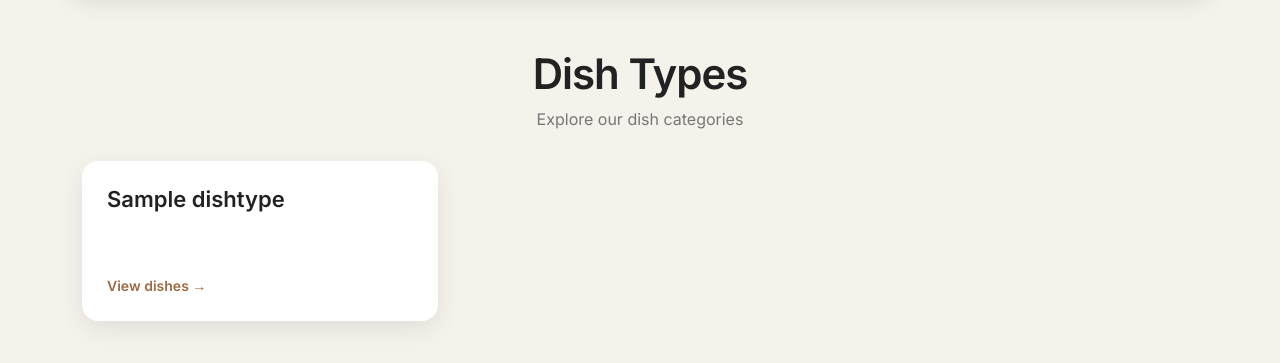
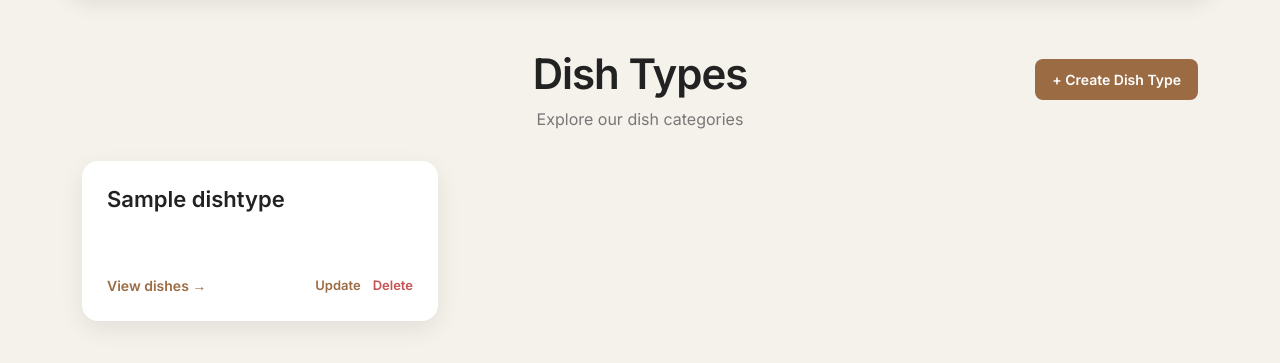
Before and after one commit to GGZahar1/Restaurant-kitchen-service, a Django app: page /dish_types/ in a window 1280 px wide. Shown: the part 81-444 px from the top of the page. Run offline with Django 5.2, Linux system fonts and the light colour scheme; tables that the repository leaves empty hold one stand-in row (values such as "Sample post").

Commit message:
Add CRUD operations for dish types

```diff
--- a/kitchen/models.py
+++ b/kitchen/models.py
@@ -23,7 +23,7 @@ class Dish(models.Model):
     name = models.CharField(max_length=255)
     description = models.TextField()
     price = models.DecimalField(max_digits=6, decimal_places=2)
-    dish_type = models.ForeignKey(DishType, on_delete=models.CASCADE)
+    dish_type = models.ForeignKey(DishType, on_delete=models.PROTECT)
     cooks = models.ManyToManyField(Cook, related_name="dishes")
 
     def __str__(self) -> str:
--- a/kitchen/urls.py
+++ b/kitchen/urls.py
@@ -1,19 +1,25 @@
 from django.urls import path
 from django.views import View
 
-from .views import index, CookListView, DishTypeListView, DishListView, DishDetailView, CookDetailView, \
-    DishTypeDishListView, DishCreateView, DishUpdateView, DishDeleteView
+from .views import (
+    index, CookListView, DishTypeListView, DishListView, DishDetailView, CookDetailView,
+    DishTypeDishListView, DishCreateView, DishUpdateView, DishDeleteView, DishTypeCreateView,
+    DishTypeUpdateView, DishTypeDeleteView)
+
 
 urlpatterns = [
     path("", index, name="home"),
     path("cooks/", CookListView.as_view(), name="cook-list"),
+    path("cooks/<int:pk>/", CookDetailView.as_view(), name="cook-detail"),
     path("dish_types/", DishTypeListView.as_view(), name="dish-type-list"),
+    path("dish_types/create/", DishTypeCreateView.as_view(), name="dish-type-create"),
+    path("dish_types/<int:pk>/update/", DishTypeUpdateView.as_view(), name="dish-type-update"),
+    path("dish_types/<int:pk>/delete/", DishTypeDeleteView.as_view(), name="dish-type-delete"),
     path("dishes/", DishListView.as_view(), name="dish-list"),
     path("dishes/<int:pk>/", DishDetailView.as_view(), name="dish-detail"),
     path("dishes/create/", DishCreateView.as_view(), name="dish-create"),
     path("dishes/<int:pk>/update/", DishUpdateView.as_view(), name="dish-update"),
     path("dishes/<int:pk>/delete/", DishDeleteView.as_view(), name="dish-delete"),
-    path("cooks/<int:pk>/", CookDetailView.as_view(), name="cook-detail"),
     path("dish-types/<int:pk>/dishes/", DishTypeDishListView.as_view(), name="dish-type-dishes-list"),
 
 ]
--- a/kitchen/views.py
+++ b/kitchen/views.py
@@ -35,6 +35,26 @@ class DishTypeListView(generic.ListView):
     model = DishType
     paginate_by = 6
     template_name = "kitchen/dish-type-list.html"
+
+
+class DishTypeCreateView(generic.CreateView):
+    model = DishType
+    template_name = "kitchen/dish-type-form.html"
+    success_url = reverse_lazy("kitchen:dish-type-list")
+    fields = "__all__"
+
+
+class DishTypeUpdateView(generic.UpdateView):
+    model = DishType
+    template_name = "kitchen/dish-type-form.html"
+    success_url = reverse_lazy("kitchen:dish-type-list")
+    fields = "__all__"
+
+
+class DishTypeDeleteView(generic.DeleteView):
+    model = DishType
+    template_name = "kitchen/dish-type-confirm-delete.html"
+    success_url = reverse_lazy("kitchen:dish-type-list")
 
 
 class DishTypeDishListView(generic.ListView):
--- a/static/css/styles.css
+++ b/static/css/styles.css
@@ -243,6 +243,7 @@ body {
 }
 
 .dish-types-header {
+  position: relative;
   text-align: center;
   margin-bottom: 30px;
 }
@@ -805,3 +806,57 @@ body {
   justify-content: space-between;
   align-items: center;
 }
+
+.create-dish-type-btn {
+  position: absolute;
+  right: 0;
+  top: 10px;
+
+  background-color: #9b6b43;
+  color: #fff;
+
+  padding: 9px 16px;
+  border-radius: 8px;
+
+  font-size: 14px;
+  font-weight: 600;
+}
+
+.create-dish-type-btn:hover {
+  background-color: #70492d;
+  color: #fff;
+}
+
+.dish-type-actions {
+  display: flex;
+  align-items: center;
+  justify-content: space-between;
+}
+
+.dish-type-manage {
+  display: flex;
+  gap: 12px;
+}
+
+.dish-type-update,
+.dish-type-delete {
+  font-size: 13px;
+  font-weight: 600;
+  text-decoration: none;
+}
+
+.dish-type-update {
+  color: #9b6b43;
+}
+
+.dish-type-update:hover {
+  color: #70492d;
+}
+
+.dish-type-delete {
+  color: #c65353;
+}
+
+.dish-type-delete:hover {
+  color: #963b3b;
+}
--- a/templates/kitchen/dish-type-list.html
+++ b/templates/kitchen/dish-type-list.html
@@ -5,46 +5,49 @@
 {% endblock %}
 
 {% block content %}
-
   <div class="container dish-types-page">
-
     <div class="dish-types-header">
-      <h1>Dish Types</h1>
-      <p>Explore our dish categories</p>
+      <div>
+        <h1>Dish Types</h1>
+        <p>Explore our dish categories</p>
+      </div>
+      <a href="{% url "kitchen:dish-type-create" %}"
+        class="btn create-dish-type-btn">
+          + Create Dish Type
+      </a>
     </div>
 
     <div class="row g-4">
-
       {% for dish_type in dishtype_list %}
-
         <div class="col-lg-4 col-md-6">
-
           <div class="dish-type-card">
-
             <h2>
               {{ dish_type.name }}
             </h2>
+            <div class="dish-type-actions">
+              <a href="{% url "kitchen:dish-type-dishes-list" dish_type.id %}" class="dish-type-details">
+                View dishes →
+              </a>
 
-            <a href="{% url "kitchen:dish-type-dishes-list" dish_type.id %}" class="dish-type-details">
-              View dishes →
-            </a>
+              <div class="dish-type-manage">
+                <a href="{% url "kitchen:dish-type-update" dish_type.id %}" class="dish-type-update">
+                  Update
+                </a>
 
+                <a href="{% url "kitchen:dish-type-delete" dish_type.id %}" class="dish-type-delete">
+                  Delete
+                </a>
+              </div>
+            </div>
           </div>
-
         </div>
-
       {% empty %}
-
         <div class="col-12">
           <p class="text-center">
             There are no dish types yet.
           </p>
         </div>
-
       {% endfor %}
-
     </div>
-
   </div>
-
 {% endblock %}
```
Also changed, not shown: templates/kitchen/dish-list.html (+0 -13 lines), templates/kitchen/dish-type-confirm-delete.html (added, +48 -0 lines), templates/kitchen/dish-type-form.html (added, +40 -0 lines), kitchen/migrations/0002_alter_dish_dish_type.py (added).
